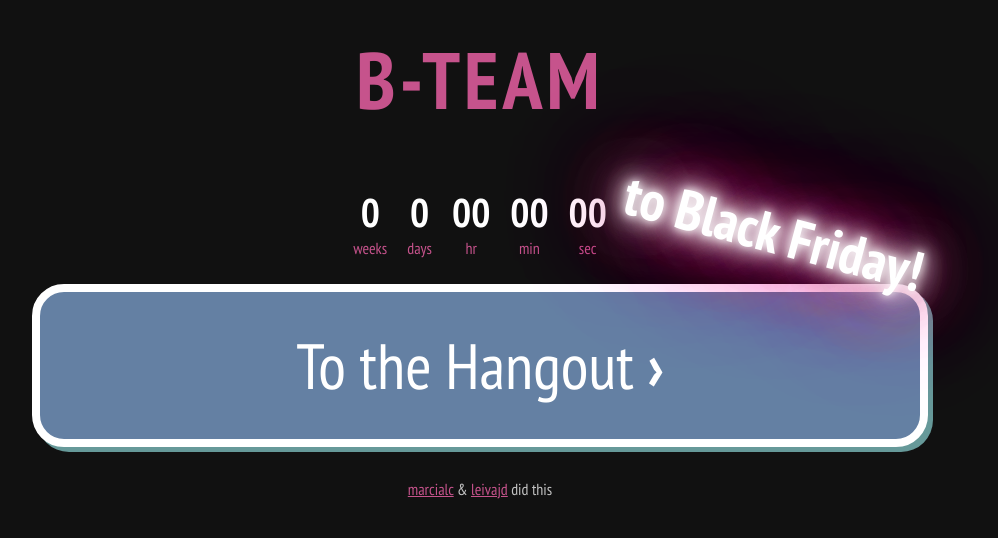
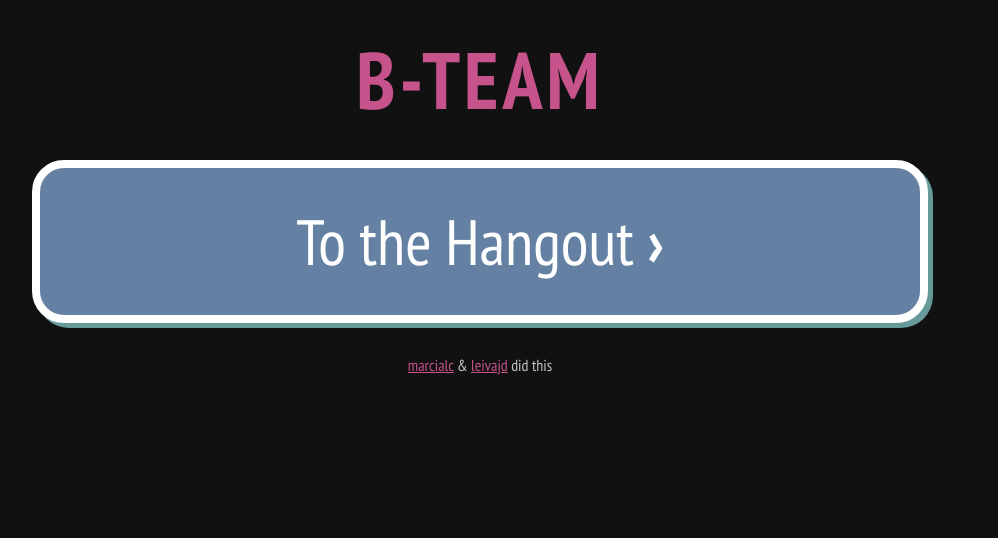
Before and after one commit to jleiva/bteam-hangout, a plain HTML site: page index.html in a window 1280 px wide. Shown: the whole page, without its empty margins (160-1158 px from the left). Drawn offline with nearby package versions, Linux system fonts and the light colour scheme.

Commit message:
Remove countdown

```diff
--- a/index.html
+++ b/index.html
@@ -18,7 +18,6 @@
 <link href="css/main.css" rel="stylesheet" type="text/css" media="screen" />
 <link href='http://fonts.googleapis.com/css?family=PT+Sans+Narrow:400,700' rel='stylesheet' type='text/css'>
 <script src="http://ajax.googleapis.com/ajax/libs/jquery/1.8.3/jquery.min.js"></script>
-<script src="js/jquery.countdown.min.js"></script>
 
 <!-- Source code http://code.google.com/p/html5shiv/ -->
 <!--[if IE]>
@@ -29,11 +28,11 @@
 <body>
 <div class="container">
   <h1 class="title">B-Team</h1>
-
+<!--
   <div class="holder">
   <h2 class="scare">to Black Friday!</h2>
   <div id="getting-started"></div>
-  </div>
+  </div> -->
   <audio class="js-batisound" src="assets/batman-song.mp3" preload>
        Your browser does not support the <code>audio</code> element.
   </audio>
```
